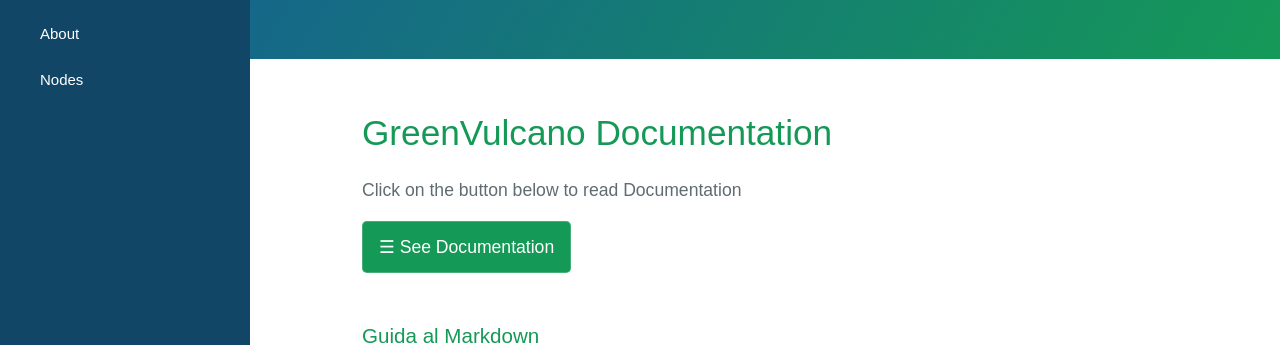
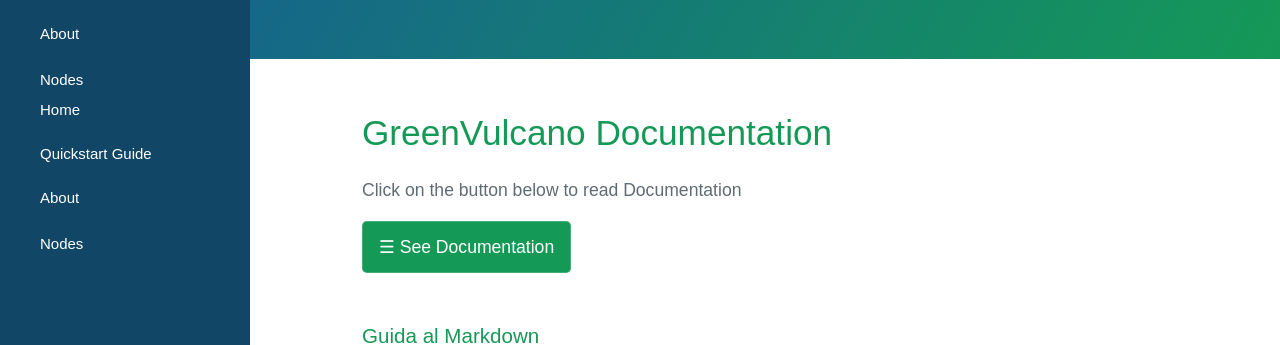
Before and after one commit to dianamw/GreenVulcano-Beta, a Jekyll site: the page built from index.md, in a window 1280 px wide. Shown: the part 181-526 px from the top of the page. Built offline with Jekyll 4.4.1, drawn with Linux system fonts in a browser that asks for light colours; our own code applies the rules of GitHub Pages for plain Markdown files; a script that is not in the unit is left out; the repository's description, which GitHub fills in, is left out.

Commit message:
Update body.html

```diff
--- a/_includes/body.html
+++ b/_includes/body.html
@@ -109,6 +109,30 @@
         <li><a href="{{ "pages/nodes2" | relative_url}}"> Node2</a></li>
       </div>
     </div>
+    <div id="listed">
+      <ul><a href="{{ "index" | relative_url }}">Home</a></ul>
+    </div>
+    <div class="panel">
+    </div>
+
+    <div id="listed">
+      <ul><a href="{{ "pages/quickstartguide" | relative_url }}">Quickstart Guide</a></ul>
+    </div>
+    <div class="panel">
+    </div>
+    <div id="listed">
+      <ul><a href="{{ "pages/about" | relative_url }}">About</a></ul>
+    </div>
+
+
+  <button class="accordion" >Nodes</button>
+    <div class="panel">
+      <div id="listed">
+        <li><a href="{{ "pages/nodes1" | relative_url}}"> Node1</a></li>
+        <li><a href="{{ "pages/nodes2" | relative_url}}"> Node2</a></li>
+      </div>
+    </div>
+
     </div>
 
     <script>
```
